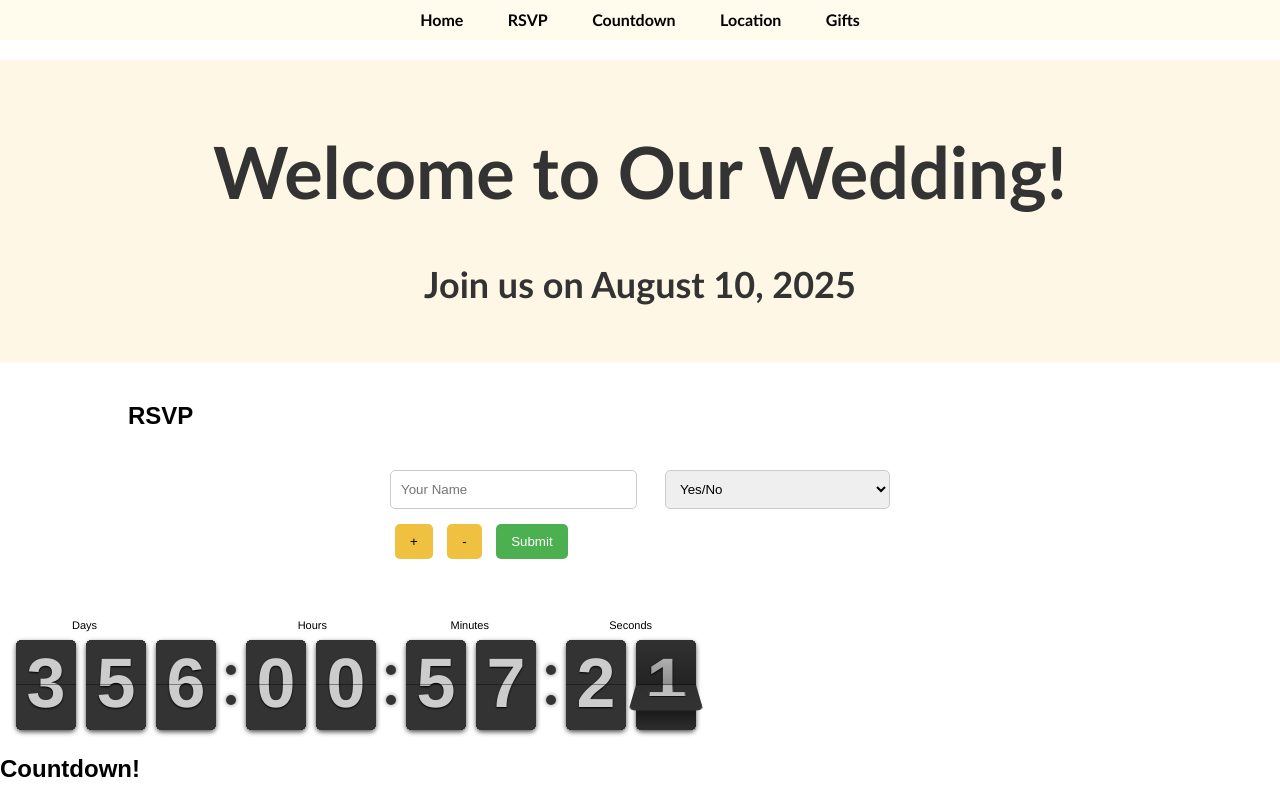
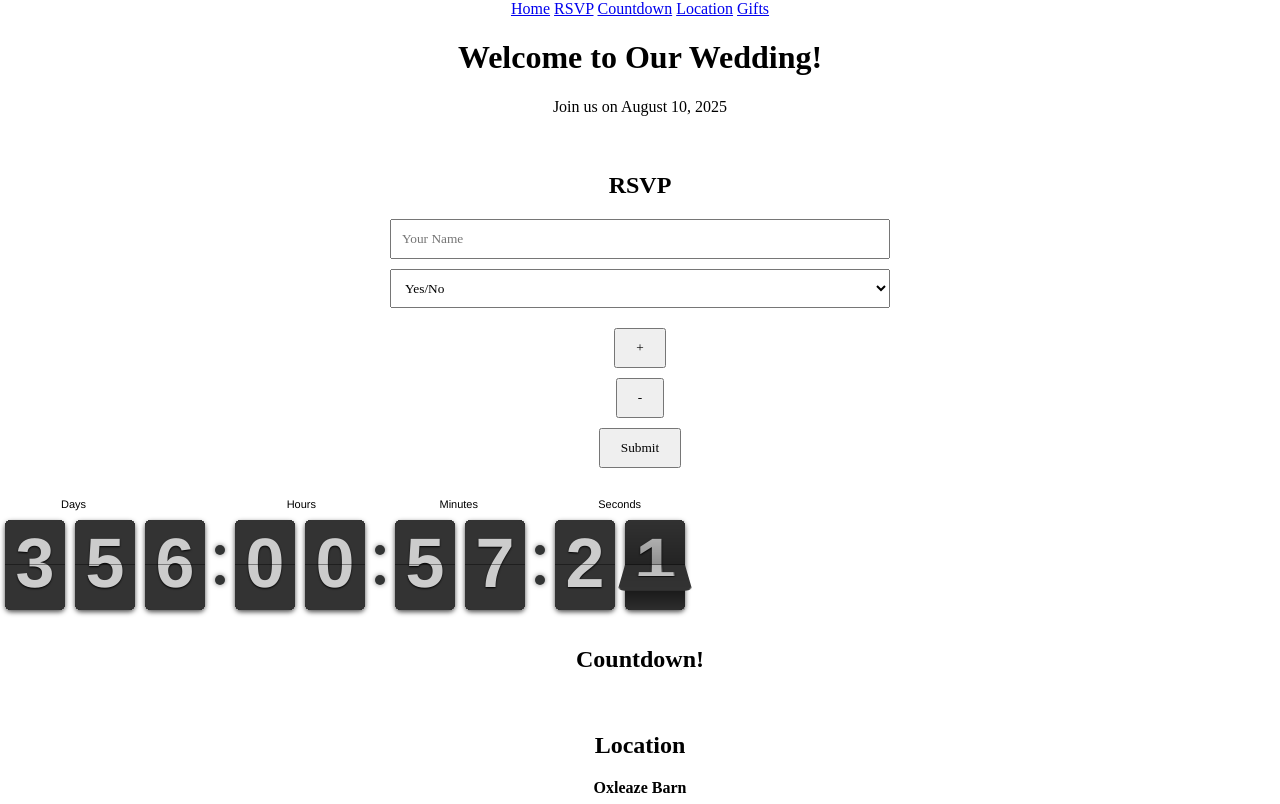
Before and after one commit to CamelSyrup/wedding.website, a PHP site: page /home.html in a window 1280 px wide. Shown: the top 804 px of the page. Run offline with PHP 8.4, Linux system fonts and the light colour scheme; some libraries are stand-ins or nearby versions.

Commit message:
Update styles.css

```diff
--- a/styles.css
+++ b/styles.css
@@ -1,136 +1,124 @@
-/* General Styles for All Pages */
+/* Apply these styles to the entire body of the website */
 body {
-    font-family: Arial, sans-serif; /* Default font for the body */
-    margin: 0;
-    padding: 0;
-    background-image: 'background.jpg'; /* Path to your floral background image */
-    background-size: cover;
-    background-repeat: no-repeat;
-    background-attachment: fixed;
+  margin: 0;
+  padding: 0;
+  font-family: 'Perpetua', serif; /* Change to Perpetua font */
+  text-align: center; /* Centralizes text by default */
+  display: flex;
+  flex-direction: column;
+  align-items: center; /* Centralizes all content horizontally */
+  width: 100%;
+  box-sizing: border-box;
 }
 
-/* Navigation Bar */
-nav {
-    background-color: rgba(255, 248, 220, 0.5); /* Very faint light cream color, half transparent */
-    text-align: center;
-    padding: 10px 0;
-    position: fixed;
-    top: 0;
-    width: 100%;
-    z-index: 1000;
+/* Ensure all containers are centralized */
+.container {
+  width: 100%;
+  max-width: 1200px; /* Maximum width for large screens */
+  margin: 0 auto; /* Centralizes the container */
+  padding: 20px;
+  box-sizing: border-box;
 }
 
-nav a {
-    display: inline-block;
-    margin: 0 20px;
-    text-decoration: none;
-    color: #000; /* Plain black text */
-    font-weight: bold;
-    font-family: 'Calibri', sans-serif; /* Calibri font */
+/* Centralize text for all headers */
+h1, h2, h3, h4, h5, h6 {
+  text-align: center;
+  font-family: 'Perpetua', serif; /* Apply Perpetua font to headers */
 }
 
-nav a:hover {
-    text-decoration: underline;
+/* Centralize forms, tables, and other block elements */
+form, table, .content {
+  margin: 0 auto; /* Centralize block elements */
+  width: 100%;
+  max-width: 600px; /* Ensure block elements fit within mobile screens */
 }
 
-/* Heading Bar */
-.page-title {
-    background-color: rgba(255, 239, 204, 0.5); /* Slightly lighter cream color, same transparency */
-    text-align: center;
-    padding: 20px 0;
-    margin-top: 60px; /* Adjust if the nav bar is fixed */
-    color: #333; /* Dark text color */
-    font-family: 'Calibri', sans-serif;
-    font-size: 36px; /* Bigger text for heading */
-    font-weight: bold;
-    width: 100%;
+/* Set a default style for buttons */
+button {
+  font-family: 'Perpetua', serif; /* Use the Perpetua font */
+  text-align: center;
+  padding: 10px 20px;
+  margin: 10px auto; /* Centralize the button */
+  display: block;
 }
 
-/* Container for Main Content */
-.container {
-    width: 80%;
-    margin: auto;
-    padding: 20px;
-    background-color: rgba(255, 255, 255, 0.8); /* Lightly transparent for readability */
-    border-radius: 10px;
+/* Ensure images are centered */
+img {
+  display: block;
+  margin: 0 auto; /* Center images */
+  max-width: 100%; /* Ensure images fit within mobile screens */
+  height: auto; /* Maintain aspect ratio */
 }
 
-/* Tables */
-table {
-    width: 25%; /* Quarter of the page width */
-    margin: 20px auto; /* Centered on the page */
-    border-collapse: collapse;
-    background-color: rgba(255, 248, 220, 1); /* Opaque cream background */
+/* Default centering for divs */
+div {
+  text-align: center;
 }
 
-table th {
-    background-color: #f5deb3; /* Darker cream for heading row */
-    color: #000;
-    font-weight: bold;
-    padding: 10px;
+/* Make sure footer and header are also centralized */
+header, footer {
+  text-align: center;
+  width: 100%;
+  padding: 20px 0;
+  box-sizing: border-box;
 }
 
-table td {
-    background-color: #fff8dc; /* Lighter cream for body rows */
-    color: #000;
-    padding: 10px;
-    text-align: center;
-    border: 1px solid #ddd;
+/* Centralize navigation links */
+.navbar {
+  text-align: center;
+  background-color: rgba(255, 255, 224, 0.8); /* Light cream color with transparency */
+  width: 100%;
+  box-sizing: border-box;
 }
 
-/* Forms and RSVP */
-
-#rsvpForm {
-    max-width: 500px;
-    margin: 0 auto;
-    background-color: rgba(255, 255, 255, 0.8);
-    padding: 20px;
-    border-radius: 10px;
+.navbar a {
+  display: inline-block;
+  margin: 0 10px;
+  padding: 10px 20px;
+  font-weight: bold;
+  font-family: 'Perpetua', serif; /* Apply Perpetua font to nav links */
 }
 
-.rsvp-row {
-    display: flex;
-    justify-content: space-between;
-    margin-bottom: 10px;
+/* Tables should be responsive */
+table {
+  width: 100%;
+  max-width: 600px;
+  margin: 20px auto;
+  border-collapse: collapse;
+  background-color: rgba(255, 255, 224, 1); /* Cream color for tables */
 }
 
-.rsvp-row input,
-.rsvp-row select {
-    width: 45%;
-    padding: 10px;
-    border: 1px solid #ccc;
-    border-radius: 5px;
+th, td {
+  padding: 10px;
+  border: 1px solid #ddd;
+  text-align: center;
+  font-family: 'Perpetua', serif; /* Apply Perpetua font to table content */
 }
 
-button {
-    display: inline-block;
-    margin: 5px;
-    padding: 10px 15px;
-    background-color: #f0c040;
-    border: none;
-    border-radius: 5px;
-    cursor: pointer;
+/* Responsive form fields */
+input[type="text"], select {
+  width: 100%;
+  max-width: 500px;
+  padding: 10px;
+  margin-bottom: 10px;
+  box-sizing: border-box;
+  font-family: 'Perpetua', serif; /* Apply Perpetua font to form fields */
 }
 
-button[type="submit"] {
-    background-color: #4CAF50;
-    color: white;
+/* Adjust for mobile screens */
+@media (max-width: 768px) {
+  .navbar a {
+    display: block;
+    margin: 5px 0;
+    padding: 10px 0;
+  }
+
+  form, table, .content {
+    width: 100%;
+    padding: 10px;
+  }
+
+  header, footer {
+    padding: 10px 0;
+  }
 }
-
-#rsvpMessage {
-    text-align: center;
-    margin-top: 20px;
-    font-weight: bold;
-}
-
-/* Embedded Maps */
-.map-container {
-    text-align: center;
-    margin: 20px auto;
-}
-
-.map-container iframe {
-    border: 0;
-    width: 80%;
-    height: 450px;
-}
```
